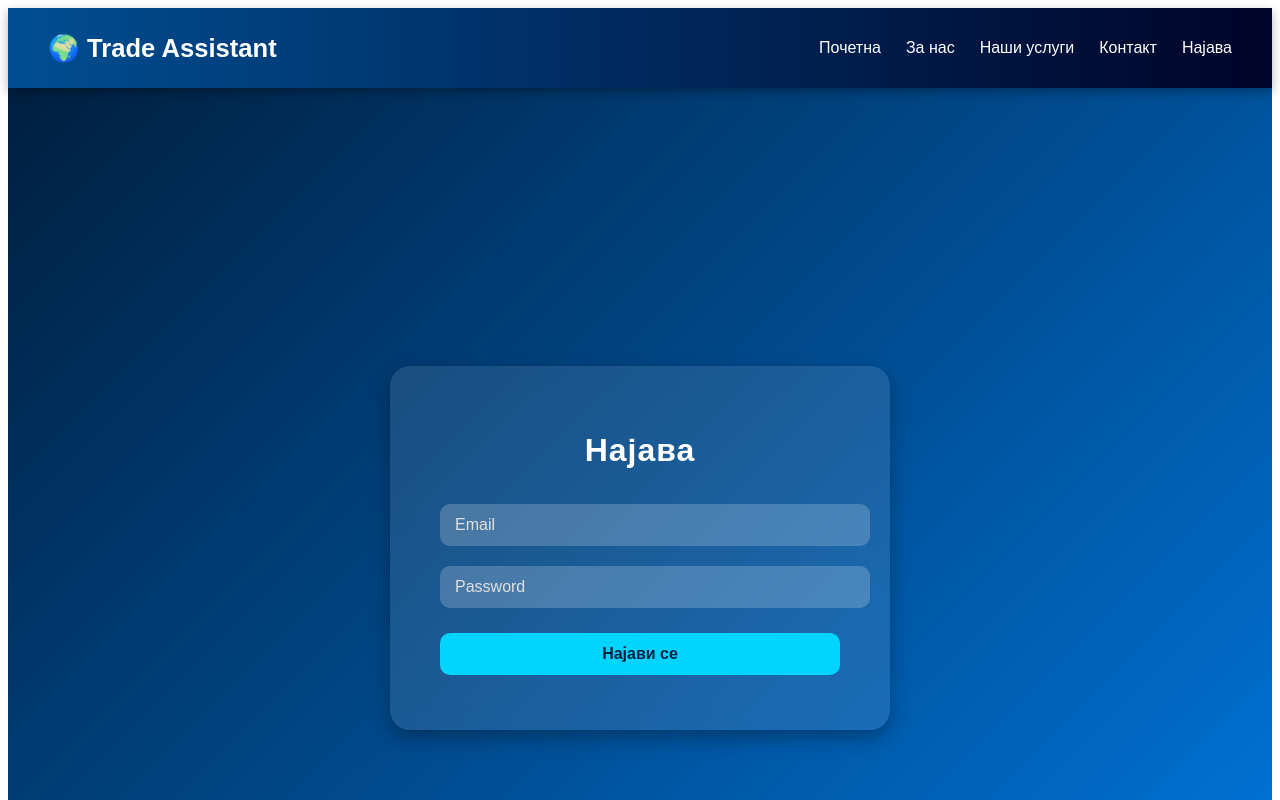
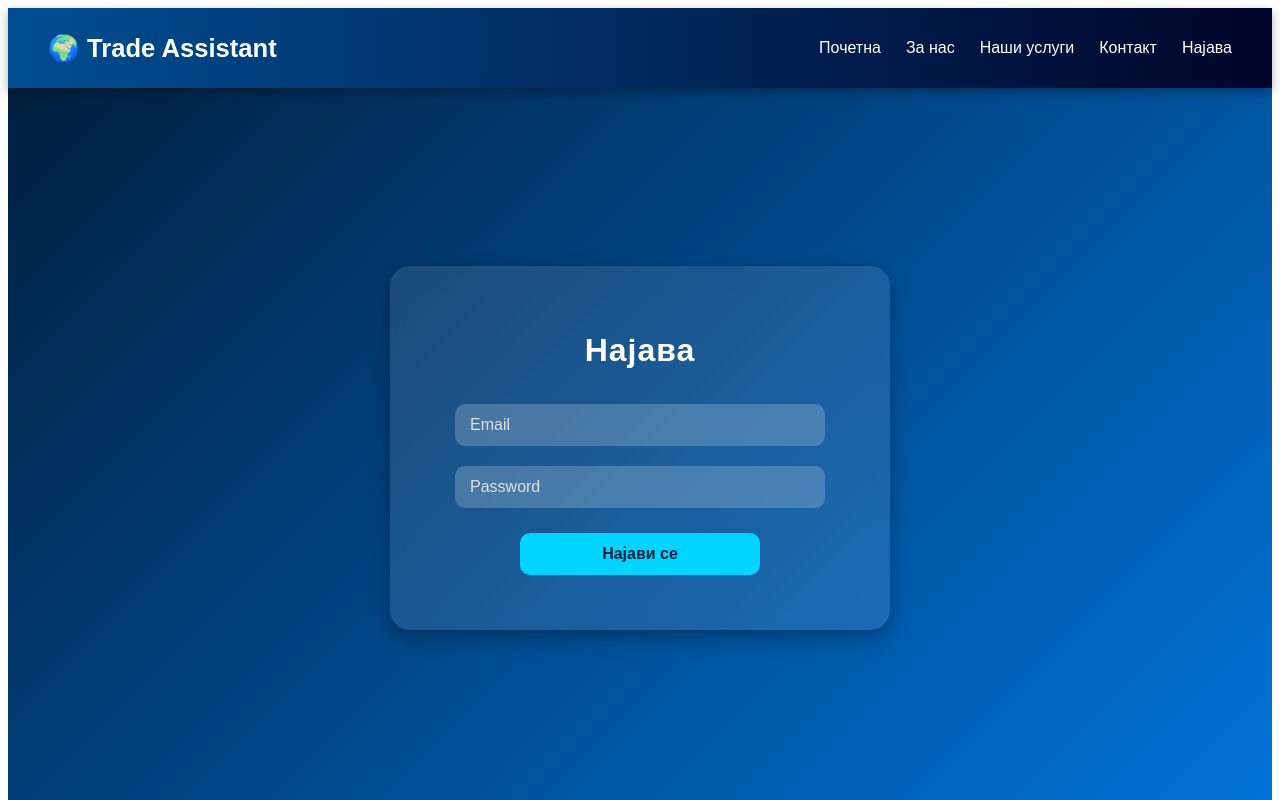
Before and after one commit to dev-lab93/tradeAssistant, an Angular app in the folder client/trade-assistant/: page /auth/login in a window 1280 px wide. Shown: the top 800 px of the page. Built offline with nearby package versions, Linux system fonts and the light colour scheme.

Commit message:
scss fixed in login component

```diff
--- a/client/trade-assistant/src/app/auth/login/login.component.scss
+++ b/client/trade-assistant/src/app/auth/login/login.component.scss
@@ -1,9 +1,17 @@
-/* Wrapper - за да не го покрива navbar */
+body {
+  display: flex;
+  flex-direction: column;
+  min-height: 100vh;
+}
+
+.login-wrapper {
+  flex: 1;
+}
+
 .login-wrapper {
   display: flex;
   justify-content: center;
   align-items: center;
-  padding-top: 100px; /* за да има простор под navbar */
   min-height: calc(100vh - 80px);
   background: linear-gradient(135deg, #001f3f, #0074d9);
 }
@@ -31,7 +39,7 @@
 
 /* Inputs */
 .login-container input {
-  width: 100%;
+  width: 85%;
   padding: 12px 15px;
   margin: 10px 0;
   border: none;
@@ -54,7 +62,7 @@
 
 /* Button */
 .login-container button {
-  width: 100%;
+  width: 60%;
   background: #00d4ff;
   border: none;
   padding: 12px;
--- a/client/trade-assistant/src/app/shared/footer/footer.component.scss
+++ b/client/trade-assistant/src/app/shared/footer/footer.component.scss
@@ -3,7 +3,6 @@
   color: #eee;
   text-align: center;
   padding: 20px 0;
-  margin-top: 40px;
 }
 
 .footer-content {
```
